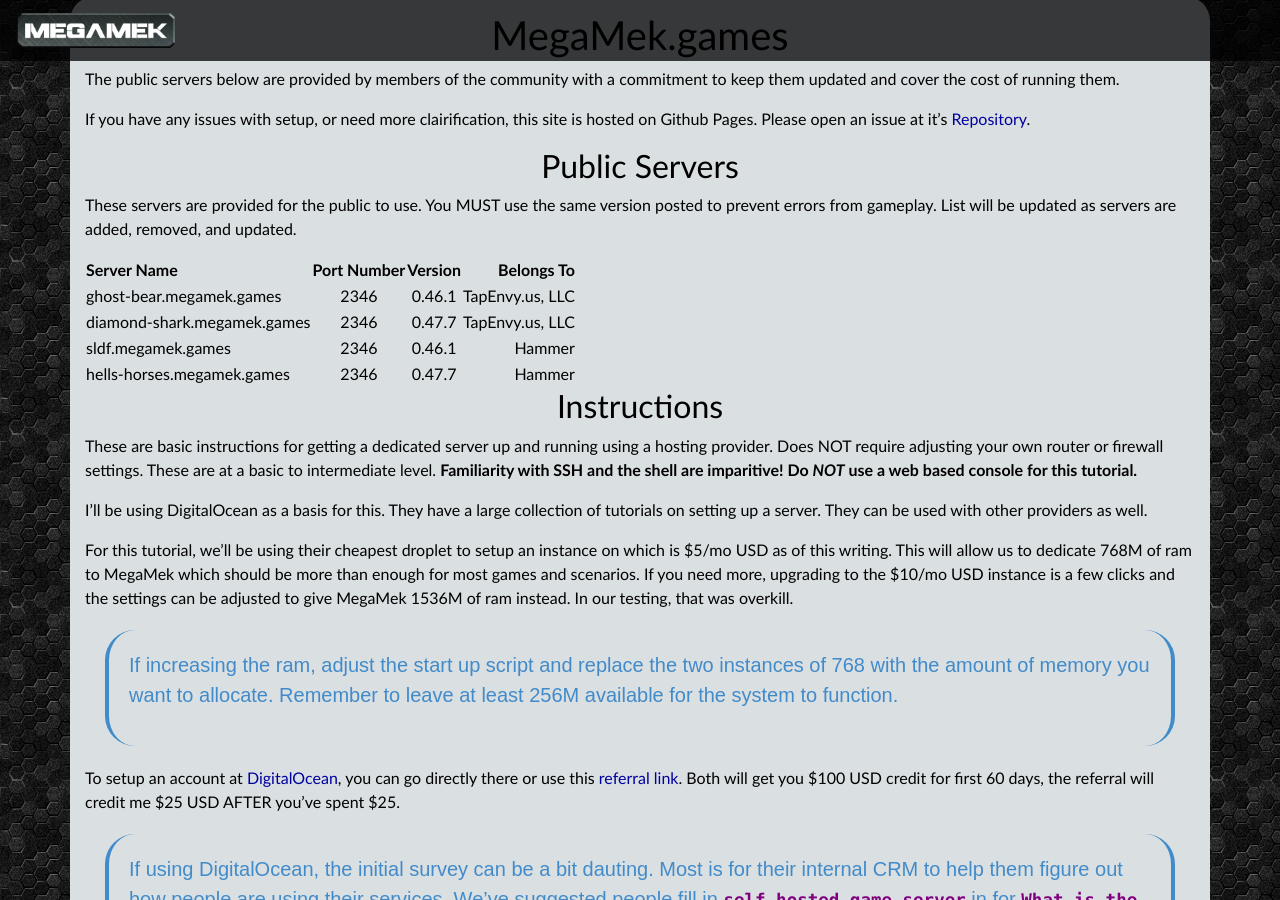
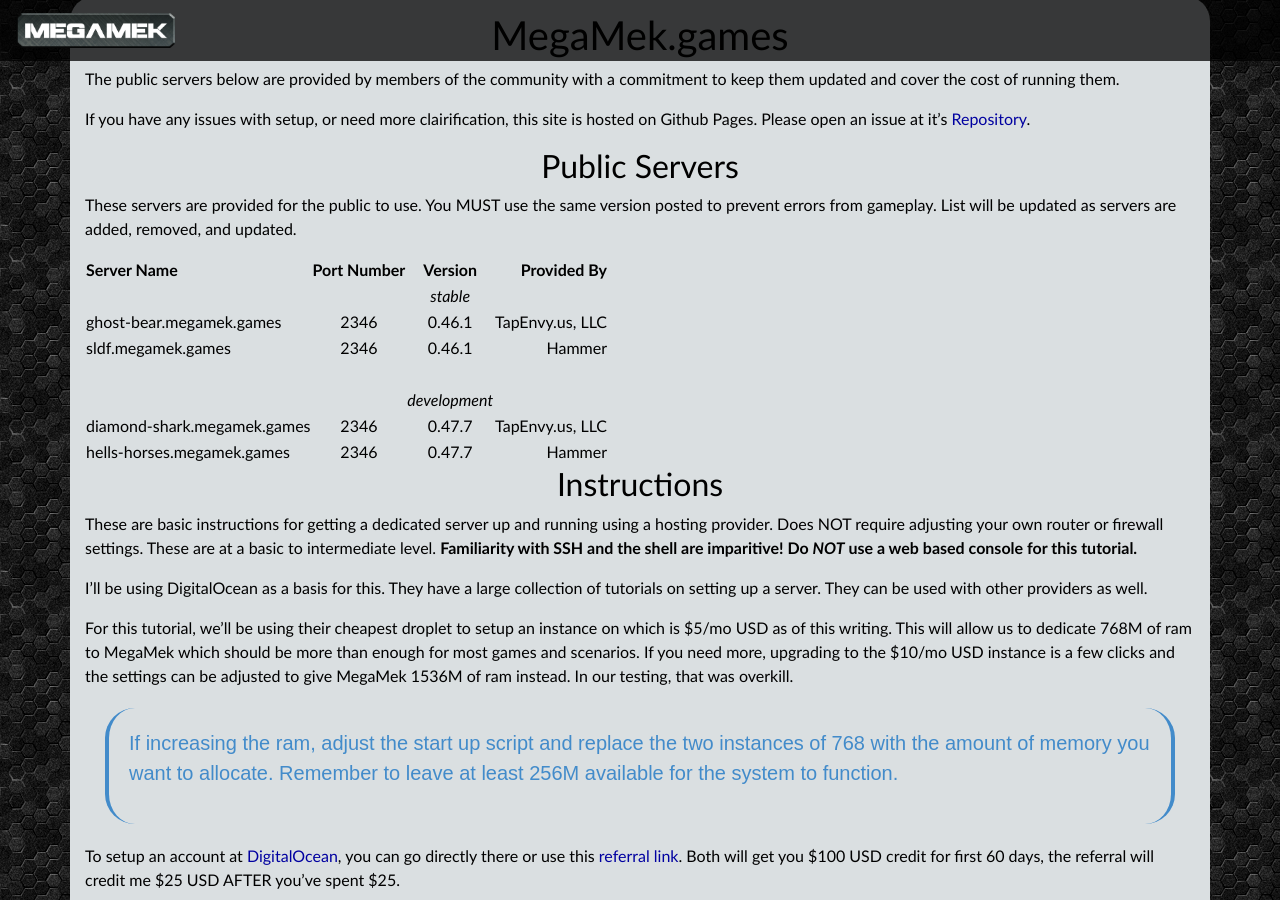
Before and after one commit to rjhancock/megamek-games, a Jekyll site: the page built from index.md, in a window 1280 px wide and 900 px high, scrolled down 424 px. Built offline with Jekyll 4.4.1, drawn with Linux system fonts in a browser that asks for light colours; our own code applies the rules of GitHub Pages for plain Markdown files.

Commit message:
Organized table better.

```diff
--- a/index.md
+++ b/index.md
@@ -15,11 +15,14 @@
 posted to prevent errors from gameplay. List will be updated as servers are
 added, removed, and updated.
 
-|Server Name|Port Number|Version|Belongs To|
+|Server Name|Port Number|Version|Provided By|
 |:------|:-----:|:--------:|-------:|
+|||*stable*|
 |ghost-bear.megamek.games|2346|0.46.1|TapEnvy.us, LLC|
+|sldf.megamek.games|2346|0.46.1|Hammer|
+|||||
+|||*development*|
 |diamond-shark.megamek.games|2346|0.47.7|TapEnvy.us, LLC|
-|sldf.megamek.games|2346|0.46.1|Hammer|
 |hells-horses.megamek.games|2346|0.47.7|Hammer|
 
 ## Instructions
```
